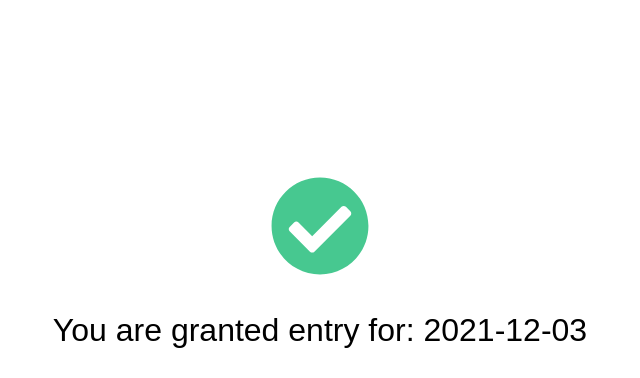
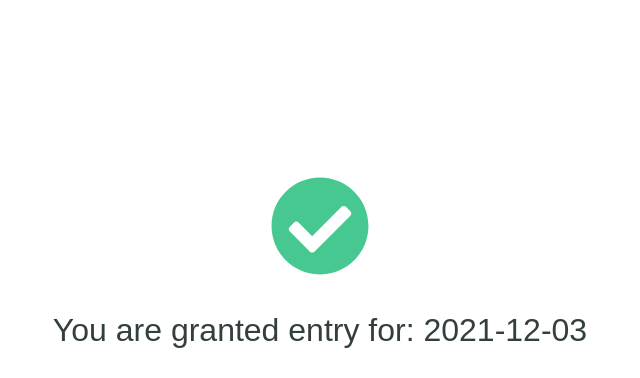
Before and after one commit to 360ied/autoqrlmao, a plain HTML site: page index.html in a window 1280 px wide. Both pictures are taken after typing "Sample" into the empty fields and a click on the button "Generate". Shown: the top 378 px of the page, without its empty margins (320-960 px from the left). Drawn offline with Linux system fonts and the light colour scheme.

Commit message:
make text color match the color in the official app

```diff
--- a/index.html
+++ b/index.html
@@ -17,15 +17,21 @@
         width="100"
         height="100"
       />
-      <p id="date-text" style="font-size: xx-large;"></h1>
+      <p id="date-text"></p>
       <div id="qr-code-div"></div>
     </div>
     <div id="input-div">
       <form id="input-form">
-        <input type="text" id="student-id-input" name="student-id" placeholder="Student ID" required />
+        <input
+          type="text"
+          id="student-id-input"
+          name="student-id"
+          placeholder="Student ID"
+          required
+        />
         <button>Generate</button>
       </form>
-      <p>App is on build 10</p>
+      <p>App is on build 11</p>
     </div>
   </body>
 </html>
--- a/style.css
+++ b/style.css
@@ -14,3 +14,8 @@ body {
   filter: invert(72%) sepia(9%) saturate(2174%) hue-rotate(102deg)
     brightness(90%) contrast(101%);
 }
+
+#date-text {
+  font-size: xx-large;
+  color: #333f3f;
+}
```
